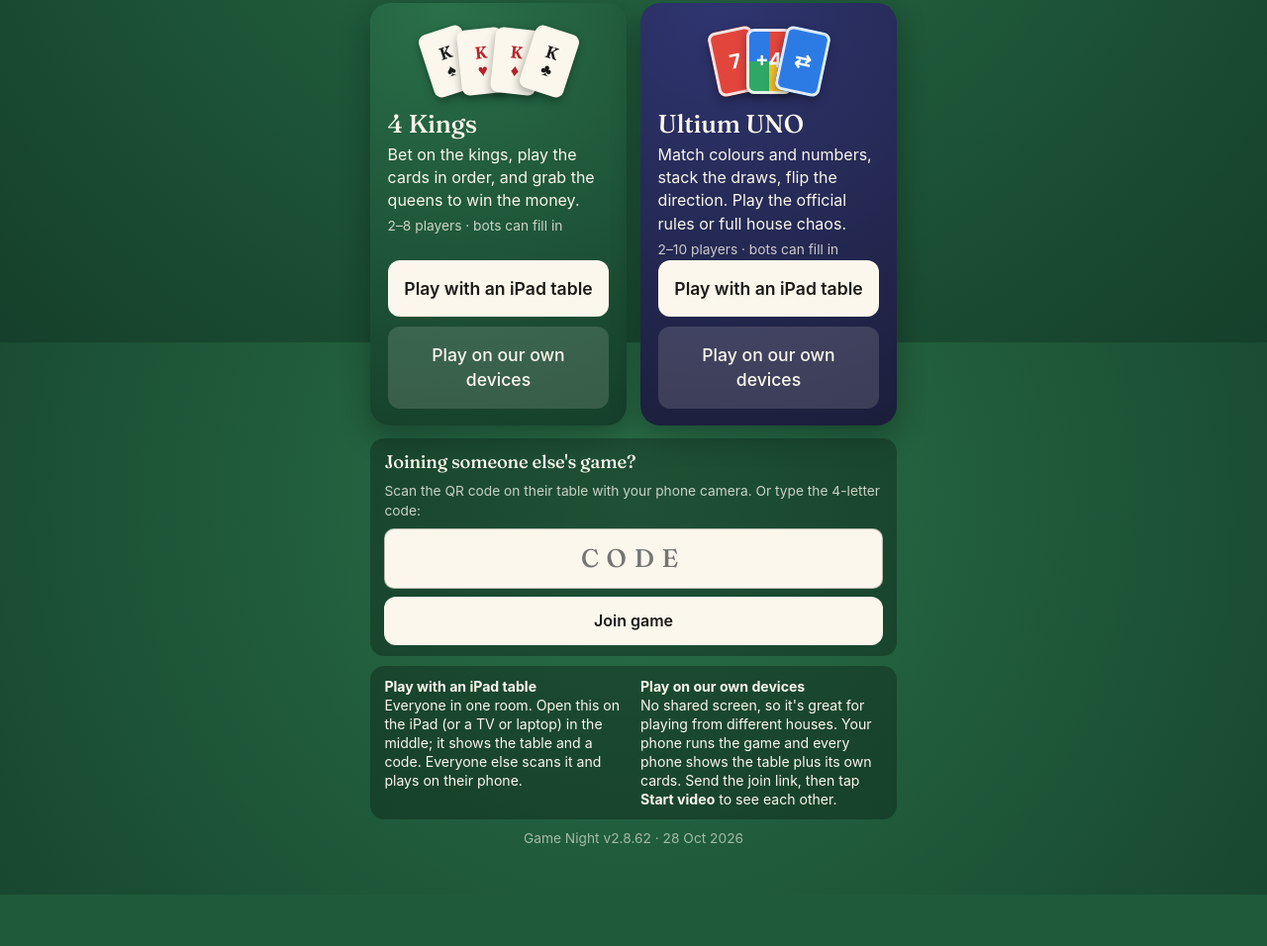
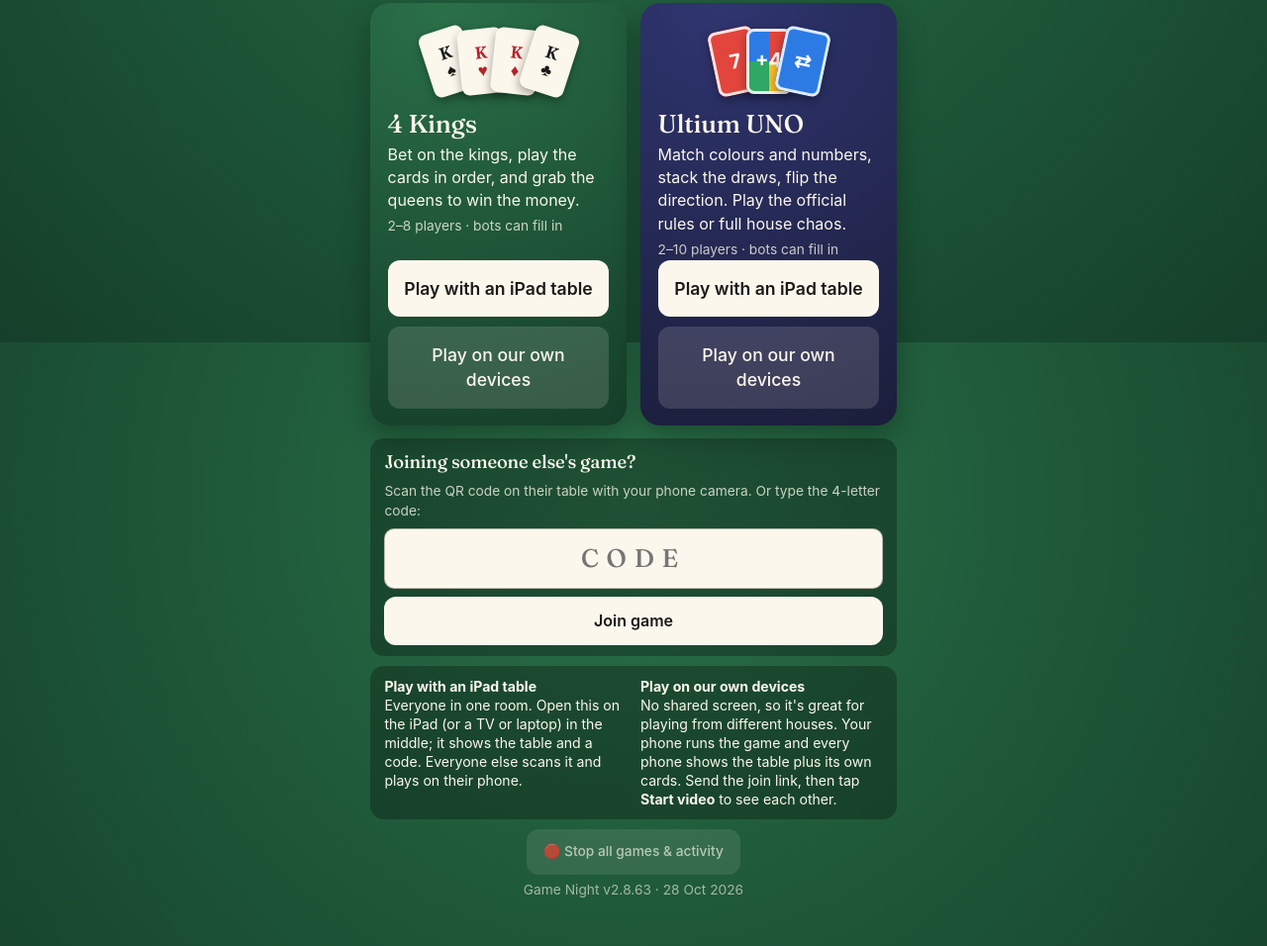
Before and after one commit to aquariumsetc/four-kings, a website: page public/index.html in a window 1280 px wide. Shown: the part 454-1410 px from the top of the page at 99% size. Before the commit the page ends 1358 px from the top, so only its background shows below. Drawn offline with Linux system fonts and the light colour scheme.

Commit message:
Add files via upload

```diff
--- a/public/index.html
+++ b/public/index.html
@@ -216,7 +216,7 @@ body.ingame .tile .tgear{display:none} /* v2.8.57: the name/emoji editor only ex
 <input type="file" accept="image/*" capture="user" id="selfiein" hidden>
 <script>
 (function(){
-const VERSION='v2.8.62 · 28 Oct 2026'; // shown at the bottom of the home page and the room
+const VERSION='v2.8.63 · 28 Oct 2026'; // shown at the bottom of the home page and the room
 const esc=s=>String(s).replace(/[&<>"]/g,ch=>({'&':'&amp;','<':'&lt;','>':'&gt;','"':'&quot;'}[ch]));
 const get=k=>{try{return localStorage.getItem(k)||'';}catch(e){return '';}};
 const set=(k,v)=>{try{localStorage.setItem(k,v);}catch(e){}};
@@ -470,6 +470,7 @@ function loungeHTML(st){
   </div><p class="small muted center">Everyone plays on their own device and stays on video. Bots can fill empty seats once you're in the game.</p>`
   :`<div class="panel center"><p class="muted">Waiting for ${esc(hostP?hostP.name:'the host')} to pick a game…</p></div>`}
   <p class="center"><button class="ghost small" id="leaveRoom">Leave the room</button></p>
+  <p class="center" style="margin-top:10px"><button class="ghost small" id="stopallbtn" style="opacity:.7">🛑 Stop all games &amp; activity</button></p>
   <p class="small muted center" style="opacity:.6">Game Night ${VERSION}</p></div>`;
 }
 function startHTML(){
@@ -496,6 +497,7 @@ function startHTML(){
     <input class="code" id="code" placeholder="CODE" maxlength="16" value="" autocapitalize="characters" autocomplete="off">
     <button id="joingame" style="margin-top:8px;width:100%">Join game</button></div>
   <div class="panel ways"><div><b>Play with an iPad table</b><br>Everyone in one room. Open this on the iPad (or a TV or laptop) in the middle; it shows the table and a code. Everyone else scans it and plays on their phone.</div><div><b>Play on our own devices</b><br>No shared screen, so it's great for playing from different houses. Your phone runs the game and every phone shows the table plus its own cards. Send the join link, then tap <b>Start video</b> to see each other.</div></div>
+  <p class="center" style="margin-top:10px"><button class="ghost small" id="stopallbtn" style="opacity:.7">🛑 Stop all games &amp; activity</button></p>
   <p class="small muted center" style="opacity:.6">Game Night ${VERSION}</p></div>`;
 }
 function goHome(){ stopVideo(); if(ws){try{ws.onclose=null;ws.close();}catch(e){}} ws=null; S=null; room=''; curGame=null; inLobby=false; stageGame=null; stage.src='about:blank'; wantGame=''; wantLobby=false; wantStart=null; autoTried=false; history.replaceState(null,'','/?home=1'); render(); }
@@ -549,6 +551,7 @@ function bind(){
   if(q('#takeselfie')){ const inp=document.getElementById('selfiein'); if(inp) q('#takeselfie').onclick=()=>inp.click(); }
   if(q('#rmselfie')) q('#rmselfie').onclick=()=>{ myPhoto=''; set('fk-photo',''); delete photos[pid]; sendMsg({t:'photo',photo:''}); render(); };
   if(q('#leaveRoom')) q('#leaveRoom').onclick=()=>goHome();
+  if(q('#stopallbtn')) q('#stopallbtn').onclick=async()=>{ if(!confirm('Stop ALL games in every room and reset them to an empty lobby? Any game in progress ends for everyone.')) return; try{ await fetch('/stopall',{cache:'no-store'}); }catch(e){} location.reload(); };
   if(q('#sharelink')) q('#sharelink').onclick=()=>shareInvite(q('#sharelink'),'🔗 Share link');
   if(q('#showqr')) q('#showqr').onclick=()=>{ const box=q('#qrbox'); if(!box) return; box.hidden=!box.hidden; const qr=q('#qr'); if(!box.hidden&&qr&&window.QRCode&&!qr.hasChildNodes()){ try{ new QRCode(qr,{text:qr.dataset.link,width:180,height:180,colorDark:'#1b1a17',colorLight:'#fbf7ec',correctLevel:QRCode.CorrectLevel.M}); }catch(e){} } };
   if(q('#entercode')) q('#entercode').onclick=()=>{ const b=q('#codebox'); if(b) b.hidden=!b.hidden; };
```
